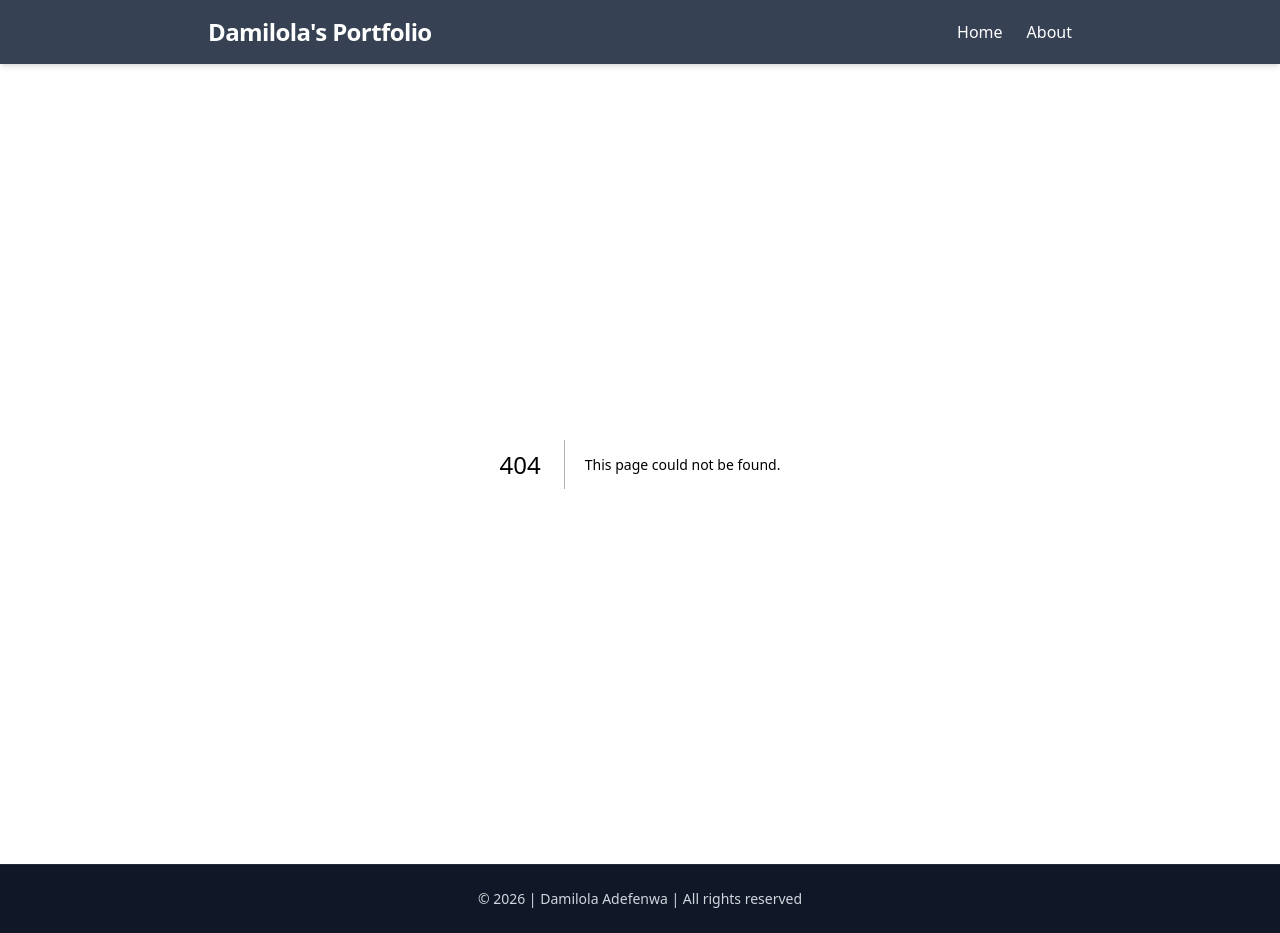
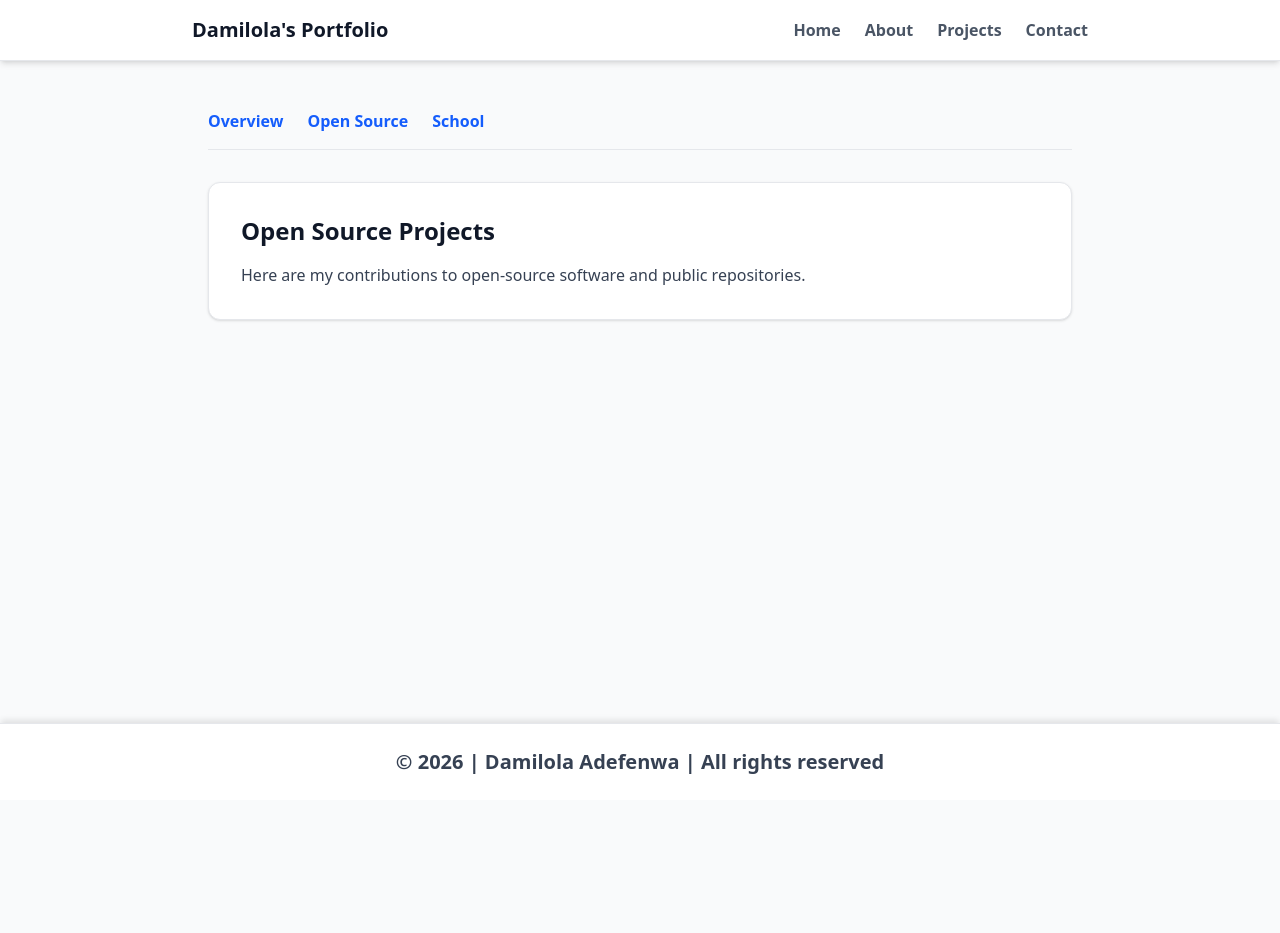
Before and after one commit to Damilolaadefenwa/wdd430-portfolio, a Next.js app: page /projects/opensource in a window 1280 px wide. Before the commit this address had no page. After the commit the page ends 800 px from the top, so only its background shows below. Built offline with nearby package versions, Linux system fonts and the light colour scheme.

Commit message:
added page nativation

```diff
--- /dev/null
+++ b/app/contact/page.tsx
@@ -0,0 +1,11 @@
+
+export default function Contact() {
+  return (
+    <main className="max-w-4xl mx-auto px-4 py-12 w-full grow">
+      <h2 className="text-3xl font-bold mb-4 text-gray-900">Contact Us</h2>
+      <p className="text-gray-700 dark:text-gray-300 bg-white dark:bg-gray-800 p-6 rounded-xl shadow-sm border border-gray-200 dark:border-gray-700">
+        Please reach out to us with any questions or project inquiries. We will get back to you shortly.
+      </p>
+    </main>
+  );
+}
--- a/app/page.tsx
+++ b/app/page.tsx
@@ -18,7 +18,7 @@ const projects = [
    {
     title: 'The Assignment Tracker',
     description: 'A simple and efficient web application built to help keep track of assignments and tasks using a clean, intuitive interface and Model-View-Controller (MVC) design pattern.',
-    technologies: ['PHP', 'SCSS', 'Sass', 'MySQL/MariaDB', 'MVC'],
+    technologies: ['PHP','Sass', 'MySQL/MariaDB', 'MVC'],
     link: 'https://github.com/Damilolaadefenwa/assignmenttracker_app',
     liveDemoLink: 'https://assignmenttracker-app.onrender.com/'
   }
--- /dev/null
+++ b/app/projects/layout.tsx
@@ -0,0 +1,38 @@
+
+import Link from "next/link";
+
+// export default function ProjectsLayout({ children }: { children: React.ReactNode }) {
+//     return (
+//         <section>
+//             <nav>
+//                 <Link href="/projects">Overview</Link> | {' '}
+//                 <Link href="/projects/settings">Settings</Link>
+//             </nav>
+//             {children}
+//         </section>
+//     );
+// };
+
+export default function ProjectsLayout({ children }: { children: React.ReactNode }) {
+  return (
+    <section className="max-w-4xl mx-auto px-4 py-12 w-full grow">
+      {/* Section-specific nested navigation */}
+      <nav className="flex gap-6 mb-8 border-b border-gray-200 dark:border-gray-700 pb-4">
+        <Link href="/projects" className="text-blue-600 dark:text-blue-400 hover:underline font-semibold">
+          Overview
+        </Link>
+        <Link href="/projects/opensource" className="text-blue-600 dark:text-blue-400 hover:underline font-semibold">
+          Open Source
+        </Link>
+        <Link href="/projects/school" className="text-blue-600 dark:text-blue-400 hover:underline font-semibold">
+          School
+        </Link>
+      </nav>
+
+      {/* The nested pages will render inside this div */}
+      <div className="bg-white dark:bg-gray-800 p-8 rounded-xl shadow-sm border border-gray-200 dark:border-gray-700">
+        {children}
+      </div>
+    </section>
+  );
+}
--- /dev/null
+++ b/app/projects/opensource/page.tsx
@@ -0,0 +1,11 @@
+
+export default function OpenSourceProjects() {
+  return (
+    <div>
+      <h2 className="text-2xl font-bold mb-4 text-gray-900 dark:text-white">Open Source Projects</h2>
+      <p className="text-gray-700 dark:text-gray-300">
+        Here are my contributions to open-source software and public repositories.
+      </p>
+    </div>
+  );
+}
--- /dev/null
+++ b/app/projects/page.tsx
@@ -0,0 +1,11 @@
+
+export default function ProjectsOverview() {
+  return (
+    <div>
+      <h2 className="text-2xl font-bold mb-4 text-gray-900 dark:text-white">Projects Overview</h2>
+      <p className="text-gray-700 dark:text-gray-300">
+        Welcome to my project portfolio. Select a category above to view specific types of work.
+      </p>
+    </div>
+  );
+}
--- /dev/null
+++ b/app/projects/school/page.tsx
@@ -0,0 +1,12 @@
+/* Create app/projects/school/page.tsx with a different heading such as "School Projects." */
+
+export default function SchoolProjects() {
+  return (
+    <div>
+      <h2 className="text-2xl font-bold mb-4 text-gray-900 dark:text-white">School Projects</h2>
+      <p className="text-gray-700 dark:text-gray-300">
+        Here is the technical work and applications I engineered during my BYU-Pathway courses.
+      </p>
+    </div>
+  );
+}
--- a/components/Footer.tsx
+++ b/components/Footer.tsx
@@ -4,10 +4,9 @@ const currentYear = new Date().getFullYear();
 
 export default function Footer() {
   return (
-    <footer className="bg-gray-900 text-gray-300 py-6 mt-auto border-t border-gray-800">
+    <footer className="bg-white dark:bg-gray-900 text-gray-700 dark:text-gray-300 py-6 mt-auto border-t border-gray-200 dark:border-gray-800 shadow-[0_-4px_6px_-1px_rgba(0,0,0,0.1)] dark:shadow-none">
       <div className="container mx-auto text-center px-4">
-        <p className="text-sm">
-          {/* 2. Inject the stable variable here */}
+        <p className="text-xl  font-bold">
           &copy; {currentYear} | Damilola Adefenwa | All rights reserved
         </p>
       </div>
--- a/components/Header.tsx
+++ b/components/Header.tsx
@@ -1,17 +1,14 @@
-import Link from 'next/link';
+import NavLinks from './NavLinks';
 
 export default function Header() {
   return (
-    <header className="bg-gray-700 text-white py-4 shadow-md sticky top-0 z-50">
-      <nav className="max-w-4xl mx-auto px-4 flex justify-between items-center">
-        <div className="text-2xl font-bold tracking-tight hover:text-blue-200 transition-colors">
-          <Link href="/">Damilola&apos;s Portfolio</Link>
+    <header className="bg-white dark:bg-gray-900 border-b border-gray-200 dark:border-gray-800 p-4 shadow-md dark:shadow-none sticky top-0 z-50">
+      <div className="max-w-4xl mx-auto flex justify-between items-center w-full">
+        <div className="text-xl font-bold text-gray-900 dark:text-white">
+          Damilola&apos;s Portfolio
         </div>
-        <ul className="flex gap-6 font-medium">
-          <li><Link href="/" className="hover:underline hover:text-blue-200 transition-all">Home</Link></li>
-          <li><Link href="/about" className="hover:underline hover:text-blue-200 transition-all">About</Link></li>
-        </ul>
-      </nav>
+        <NavLinks />
+      </div>
     </header>
   );
 }
--- /dev/null
+++ b/components/NavLinks.tsx
@@ -0,0 +1,40 @@
+
+'use client'; // This directive tells Next.js to render this component on the client side
+
+import Link from 'next/link';
+import { usePathname } from 'next/navigation';
+
+export default function NavLinks() {
+  const pathname = usePathname();
+
+  // Using an array makes it easy to add more links later without copying and pasting massive Tailwind strings
+  const links = [
+    { name: 'Home', href: '/' },
+    { name: 'About', href: '/about' },
+    { name: 'Projects', href: '/projects' },
+    { name: 'Contact', href: '/contact' },
+  ];
+
+  return (
+    <nav aria-label="Primary" className="flex gap-6">
+      {links.map((link) => {
+        const isActive = pathname === link.href;
+
+        return (
+          <Link
+            key={link.name}
+            href={link.href}
+            className={`font-semibold transition-colors ${
+              isActive
+                ? 'text-violet-950 dark:text-white underline'
+                : 'text-gray-600 dark:text-gray-300 hover:text-gray-900 dark:hover:text-white hover:underline'
+            }`}
+            aria-current={isActive ? 'page' : undefined}
+          >
+            {link.name}
+          </Link>
+        );
+      })}
+    </nav>
+  );
+}
```
